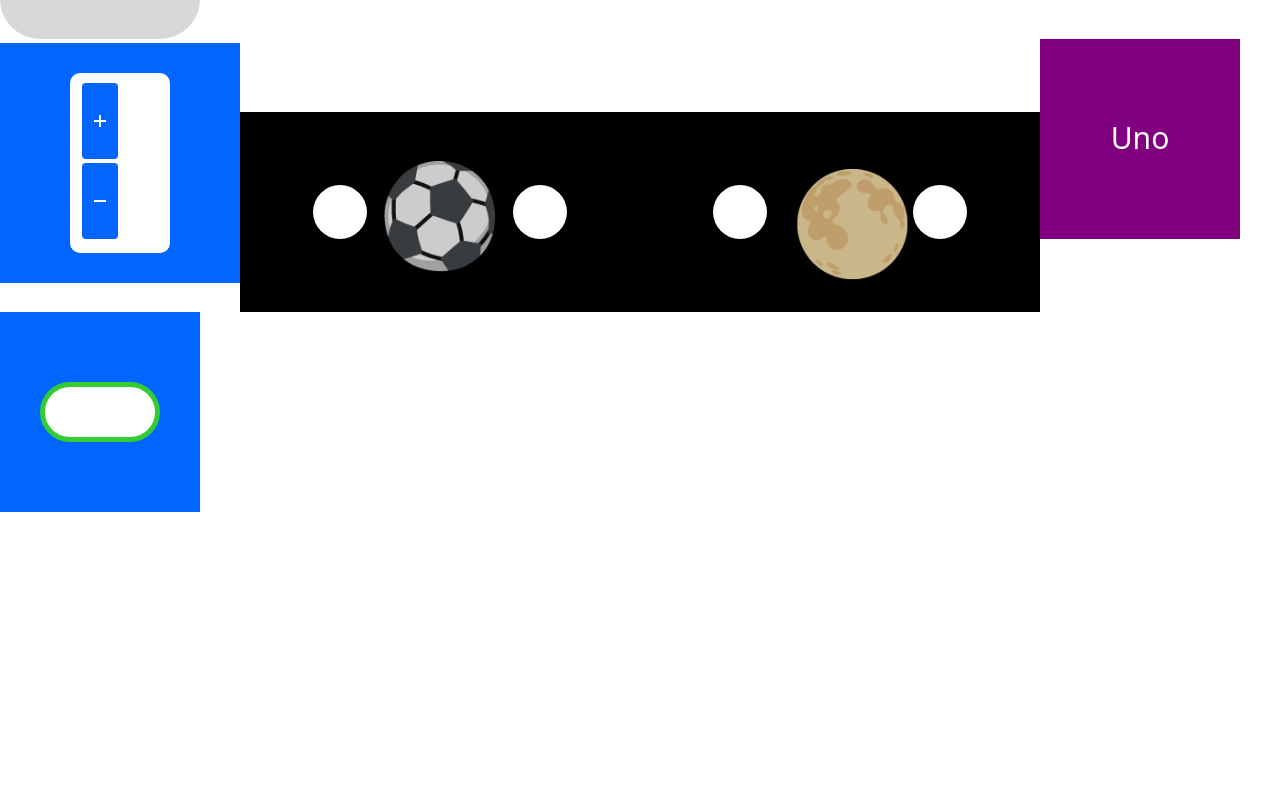
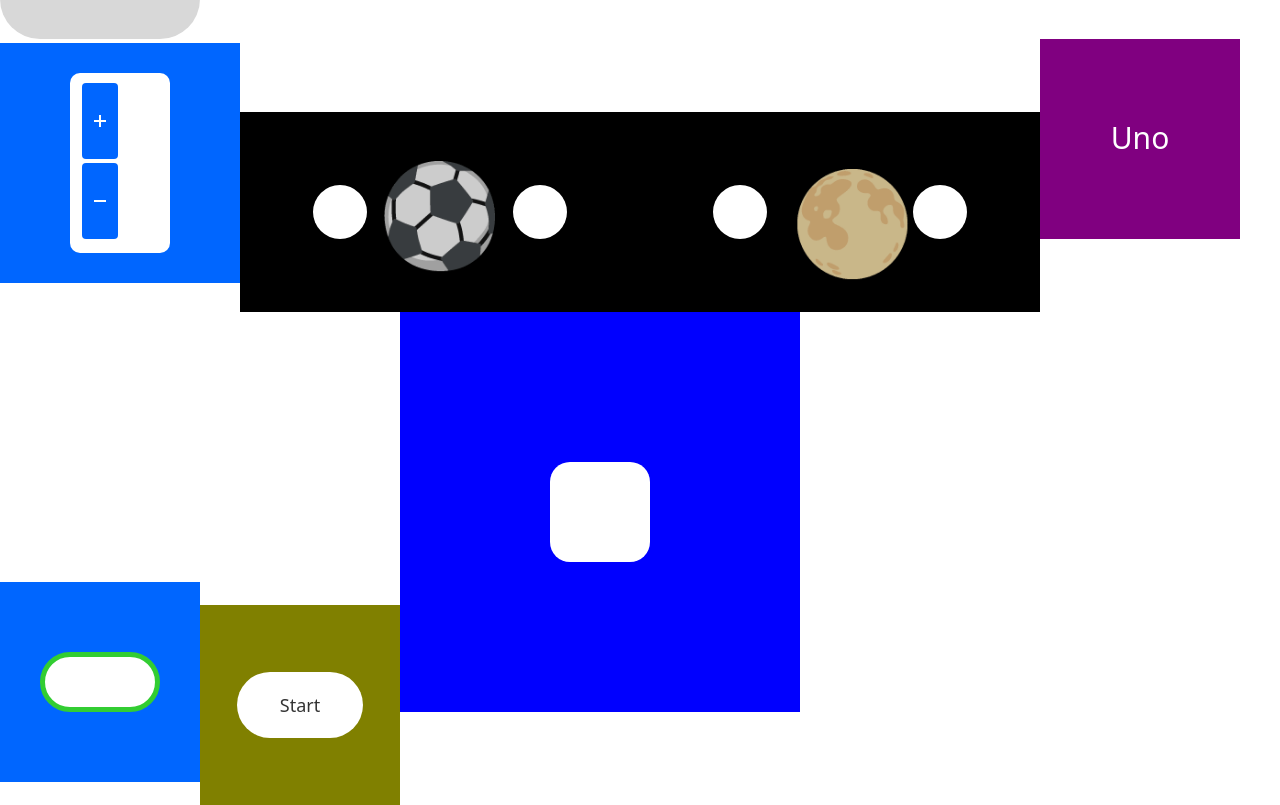
Before and after one commit to frommainland/framer30days, a Gatsby site: page / in a window 1280 px wide. Shown: the part 1001-1806 px from the top of the page. Before the commit the page ends 1513 px from the top, so only its background shows below. Built offline with nearby package versions, Linux system fonts and the light colour scheme; Gatsby itself is replaced by a stand-in of ours.

Commit message:
useCycle pt2

```diff
--- a/src/components/cycle02.js
+++ b/src/components/cycle02.js
@@ -21,12 +21,6 @@ export default function Cycle02() {
             transition={{
                 duration: 2
             }}
-            onTap={
-                () => {
-                    setColor()
-                    setBorderColor()
-                }
-            }
         >
             <motion.div
                 style={{
@@ -42,6 +36,15 @@ export default function Cycle02() {
                         duration: 1
                     }
                 }}
+                whileTap={{
+                    scale: 0.98
+                }}
+                onTap={
+                    () => {
+                        setColor()
+                        setBorderColor()
+                    }
+                }
             ></motion.div>
         </motion.div>
     )
--- /dev/null
+++ b/src/components/cycle03.js
@@ -0,0 +1,57 @@
+import React, { useState } from "react"
+import { motion, useCycle, AnimatePresence, useReducedMotion } from "framer-motion"
+
+export default function Cycle03() {
+    const [current, next] = useCycle(
+        {
+            borderColor: "#32CD32",
+            boxShadow: "0px 0px 0px 3px #fff",
+        },
+        {
+            borderColor: "#f00",
+            boxShadow: "0px 0px 20px 3px #fff",
+        }
+    )
+    const [text, nextText] = useCycle("Start", "....", "Stop", "....")
+
+    return (
+        <motion.div
+            style={{
+                width: 200,
+                height: 200,
+                display: 'inline-flex',
+                justifyContent: 'center',
+                alignItems: 'center',
+                background: 'olive'
+            }}
+        >
+            <motion.div
+                style={{
+                    width: 120,
+                    height: 60,
+                    background: 'white',
+                    borderRadius: 60,
+                    display: 'flex',
+                    justifyContent: 'center',
+                    alignItems: 'center',
+                }}
+                // initial={{ borderColor: "#32CD32" }}
+                animate={
+                    current
+                }
+                transition={{ delay: 1 }}
+                onTap={() => {
+                    next()
+                    nextText()
+                    setTimeout(() => {
+                        nextText()
+                    }, 1000)
+                }}
+            >
+                <p style={{
+                    marginBottom: 0
+                }}>{text}</p>
+            </motion.div>
+        </motion.div>
+    )
+}
--- /dev/null
+++ b/src/components/cycle04.js
@@ -0,0 +1,54 @@
+import React, { useState } from "react"
+import { motion, useCycle, AnimatePresence } from "framer-motion"
+
+export default function Cycle04() {
+    const aWidth = 400
+    const aHeight = 400
+    const bWidth = 100
+    const bHeight = 100
+    const centerX = aHeight / 2 - bHeight / 2
+    const centerY = aHeight / 2 - bHeight / 2
+    const [position, setPosition] = useCycle(
+        'center', 'topleft', 'topright', 'botright', 'botleft'
+
+    )
+    const variants = {
+        center: { left: centerX, top: centerY },
+        topleft: { left: centerY - 100, top: centerY - 100 },
+        topright: { left: centerY + 100, top: centerY - 100 },
+        botright: { left: centerY + 100, top: centerY + 100 },
+        botleft: { left: centerY - 100, top: centerY + 100 },
+    }
+    return (
+        <div
+            style={{
+                width: aWidth,
+                height: aHeight,
+                background: 'blue',
+                display: 'inline-block',
+                position: 'relative'
+            }}
+        >
+            <motion.div
+                style={{
+                    width: bWidth,
+                    height: bHeight,
+                    background: 'white',
+                    borderRadius: 20,
+                    position: 'absolute',
+                    left: centerX,
+                    top: centerY
+                }}
+                animate={position}
+                variants={variants}
+                onHoverStart={
+                    () => {
+                        setPosition()
+                    }
+                }
+            >
+
+            </motion.div>
+        </div>
+    )
+}
--- a/src/pages/index.js
+++ b/src/pages/index.js
@@ -18,6 +18,8 @@ import BallCarousel from '../components/ballCarousel'
 import MoonCarousel from '../components/moonCarousel'
 import Cycle01 from '../components/cycle01'
 import Cycle02 from '../components/cycle02'
+import Cycle03 from '../components/cycle03'
+import Cycle04 from '../components/cycle04'
 
 const IndexPage = () => (
   <Layout>
@@ -33,6 +35,8 @@ const IndexPage = () => (
     <MoonCarousel />
     <Cycle01 />
     <Cycle02 />
+    <Cycle03 />
+    <Cycle04 />
   </Layout>
 )
 
```
Also changed, not shown: README.md.
